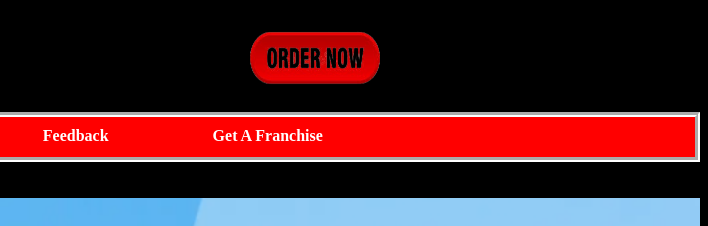
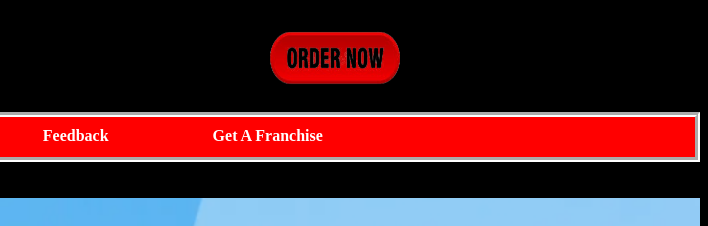
Before and after one commit to Rabia-Bhutto/snp-lahore, a plain HTML site: page index.html in a window 1280 px wide. Shown: the top 226 px of the page, 572-1280 px from the left. Drawn offline with Linux system fonts and the light colour scheme.

Commit message:
Update style.css

```diff
--- a/style.css
+++ b/style.css
@@ -49,7 +49,7 @@ body
 /* Order Online Button Image Div*/
 #button-div
 {
-    margin-left:230px;
+    margin-left:250px;
 }
 
 /* SnP Logo Image */
```
